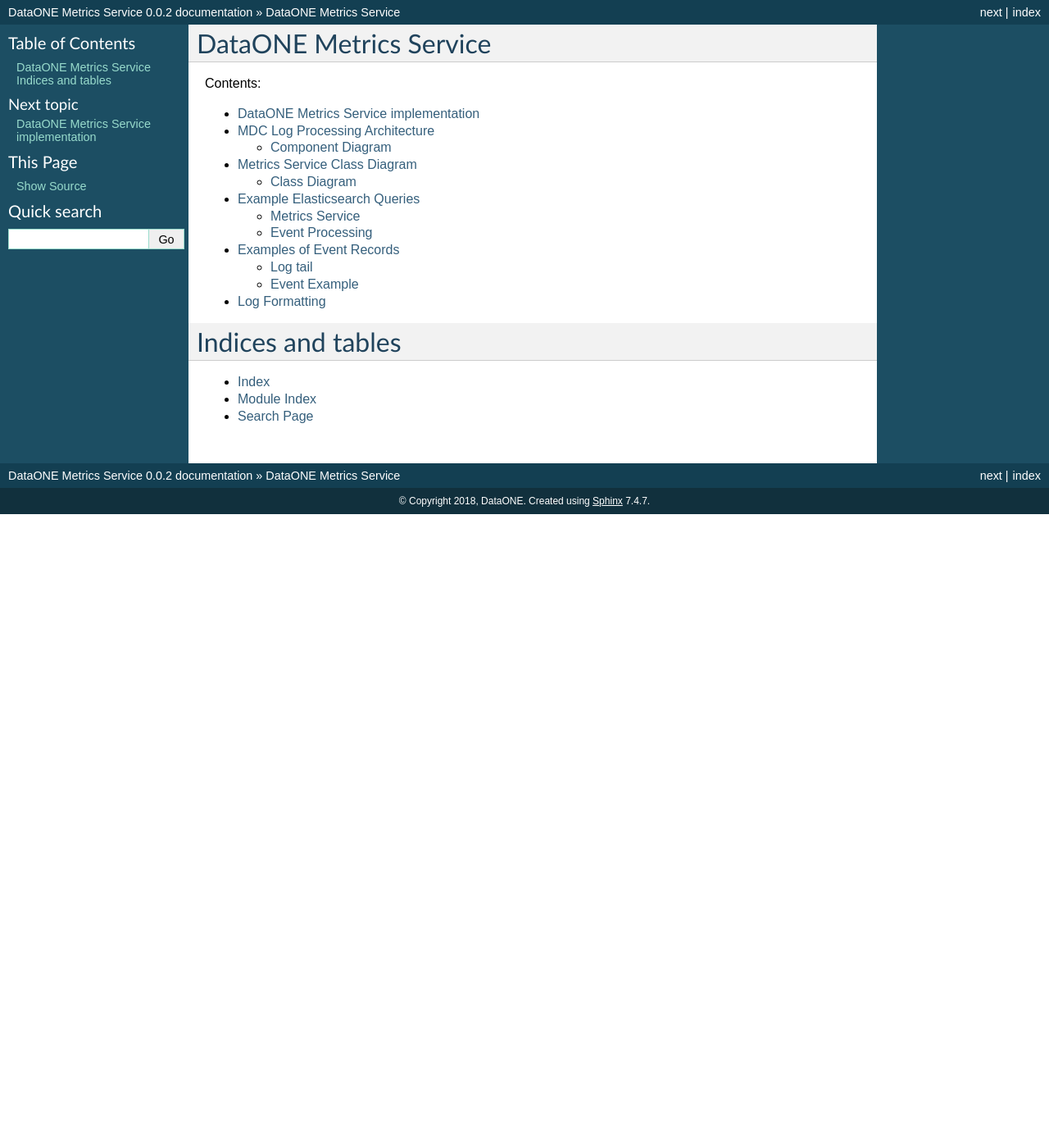
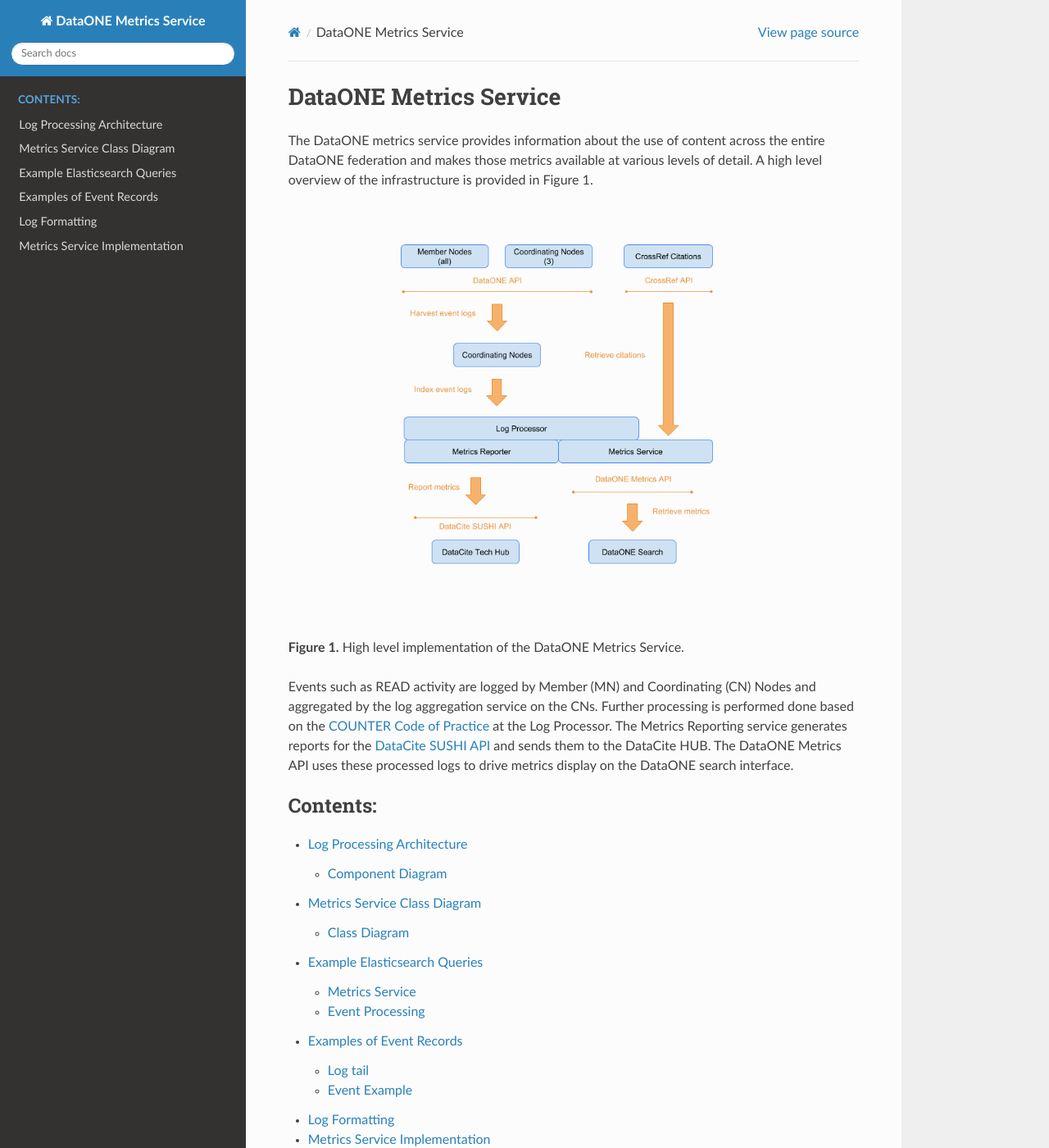
Before and after one commit to DataONEorg/metrics-service, a Sphinx documentation site: the page built from doc/source/index.rst, in a window 1280 px wide and 1400 px high. Shown: the whole window at 82% size. Built offline with Sphinx 7.4.7 and the Read the Docs theme 2.0.0, drawn with Linux system fonts in a browser that asks for light colours; some of the changed text lies outside the part shown.

Commit message:
rearranging docs a little; added reference to sources

```diff
--- a/doc/source/conf.py
+++ b/doc/source/conf.py
@@ -12,9 +12,11 @@
 # add these directories to sys.path here. If the directory is relative to the
 # documentation root, use os.path.abspath to make it absolute, like shown here.
 #
-# import os
-# import sys
-# sys.path.insert(0, os.path.abspath('.'))
+import os
+import sys
+sys.path.insert(0, os.path.abspath('../../src/d1_logagg'))
+sys.path.insert(0, os.path.abspath('../../src/d1_metrics_service'))
+sys.path.insert(0, os.path.abspath('../../src/d1_metrics'))
 
 
 # -- Project information -----------------------------------------------------
@@ -82,7 +84,7 @@
 # The theme to use for HTML and HTML Help pages.  See the documentation for
 # a list of builtin themes.
 #
-html_theme = 'classic'
+html_theme = 'sphinx_rtd_theme'
 
 # Theme options are theme-specific and customize the look and feel of a theme
 # further.  For a list of options available for each theme, see the
--- a/doc/source/index.rst
+++ b/doc/source/index.rst
@@ -6,16 +6,37 @@
 DataONE Metrics Service
 =======================
 
+The DataONE metrics service provides information about the use of content across the entire
+DataONE federation and makes those metrics available at various levels of detail. A high level
+overview of the infrastructure is provided in Figure 1.
+
+.. figure:: ../images/dataone-implementation.png
+    :align: center
+    :alt: High level DataONE Metrics implementation
+    :figclass: align-center
+
+**Figure 1.** High level implementation of the DataONE Metrics Service.
+
+Events such as READ activity are logged by Member (MN) and Coordinating (CN) Nodes
+and aggregated by the log aggregation service on the CNs. Further processing is performed
+done based on the `COUNTER Code of Practice <https://peerj.com/preprints/26505>`_
+at the Log Processor. The Metrics Reporting service generates reports for the
+`DataCite SUSHI API <https://www.niso.org/schemas/sushi>`_
+and sends them to the DataCite HUB. The DataONE Metrics API uses these processed logs
+to drive metrics display on the DataONE search interface.
+
+
 .. toctree::
    :maxdepth: 2
    :caption: Contents:
 
-   implementation
    architecture
    metrics_service
    elastic_queries
    event_examples
    apache_log
+   implementation
+
 
 
 Indices and tables
```
Also changed, not shown: doc/source/architecture.rst (+20 -17 lines), doc/source/implementation.rst (+38 -15 lines), 1 other file.
